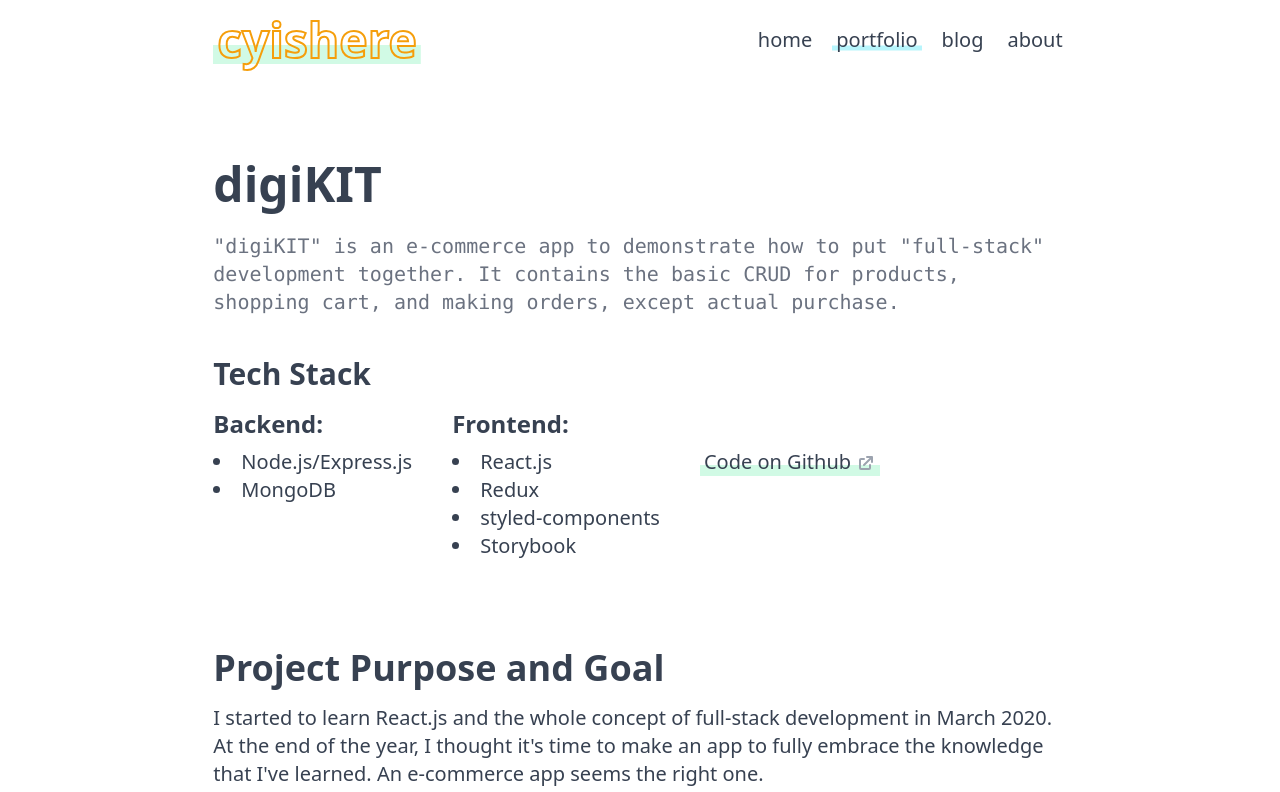
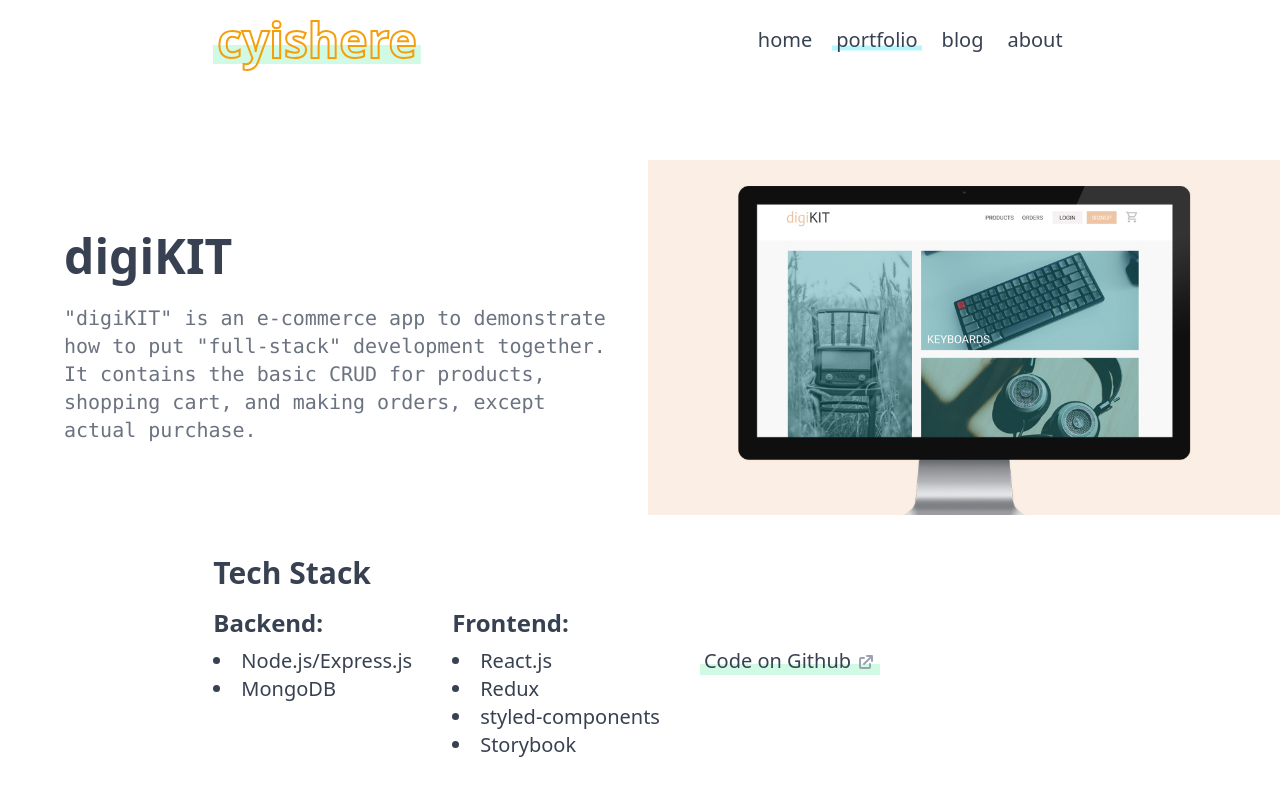
Before and after one commit to cyishere/cyishere.dev, a Next.js app: page /portfolio/digikit in a window 1280 px wide. Shown: the top 792 px of the page. Built offline with nearby package versions, Linux system fonts and the light colour scheme.

Commit message:
add cover img in project show page

```diff
--- a/components/PortfolioLayout.js
+++ b/components/PortfolioLayout.js
@@ -4,15 +4,19 @@ import { ExternalLink } from "./Link";
 const PortfolioLayout = ({ meta, children }) => {
   return (
     <Layout seoTitle={meta.title} seoDescription={meta.description}>
-      <main className="mb-20 px-8 mx-auto lg:w-2/3 lg:px-0">
+      <main className="mb-20 w-full">
         {/* HEADER */}
-        <header className="mb-10">
+        <header className="w-full grid gap-4 grid-cols-1 mb-10 lg:grid-cols-2">
+          <div className="mb-4 px-6 flex flex-col justify-center items-start lg:mb-0 lg:pl-16">
             <h1 className="text-5xl font-black mb-6">{meta.title}</h1>
             <div className="font-mono text-gray-500">
-            <p className="mb-4">{meta.description}</p>
+              <p>{meta.description}</p>
             </div>
+          </div>
+          <img className="w-full" src={meta.cover} alt={meta.title} />
         </header>
 
+        <div className="px-8 mx-auto lg:w-4/5 lg:px-0 xl:w-2/3">
           {/* TECH STACK */}
           <section className="mb-10">
             <h3 className="text-3xl font-bold mb-4">Tech Stack</h3>
@@ -42,6 +46,7 @@ const PortfolioLayout = ({ meta, children }) => {
           </section>
 
           {children}
+        </div>
       </main>
     </Layout>
   );
--- a/pages/portfolio/digikit.js
+++ b/pages/portfolio/digikit.js
@@ -5,6 +5,7 @@ const digikit = () => {
   const meta = {
     title: "digiKIT",
     description: `"digiKIT" is an e-commerce app to demonstrate how to put "full-stack" development together. It contains the basic CRUD for products, shopping cart, and making orders, except actual purchase.`,
+    cover: "/img/portfolio/digikit/digikit-cover_l.jpg",
     techStack: {
       backend: ["Node.js/Express.js", "MongoDB"],
       frontend: ["React.js", "Redux", "styled-components", "Storybook"],
```
Lines whose indentation alone changed are shown as unchanged.
